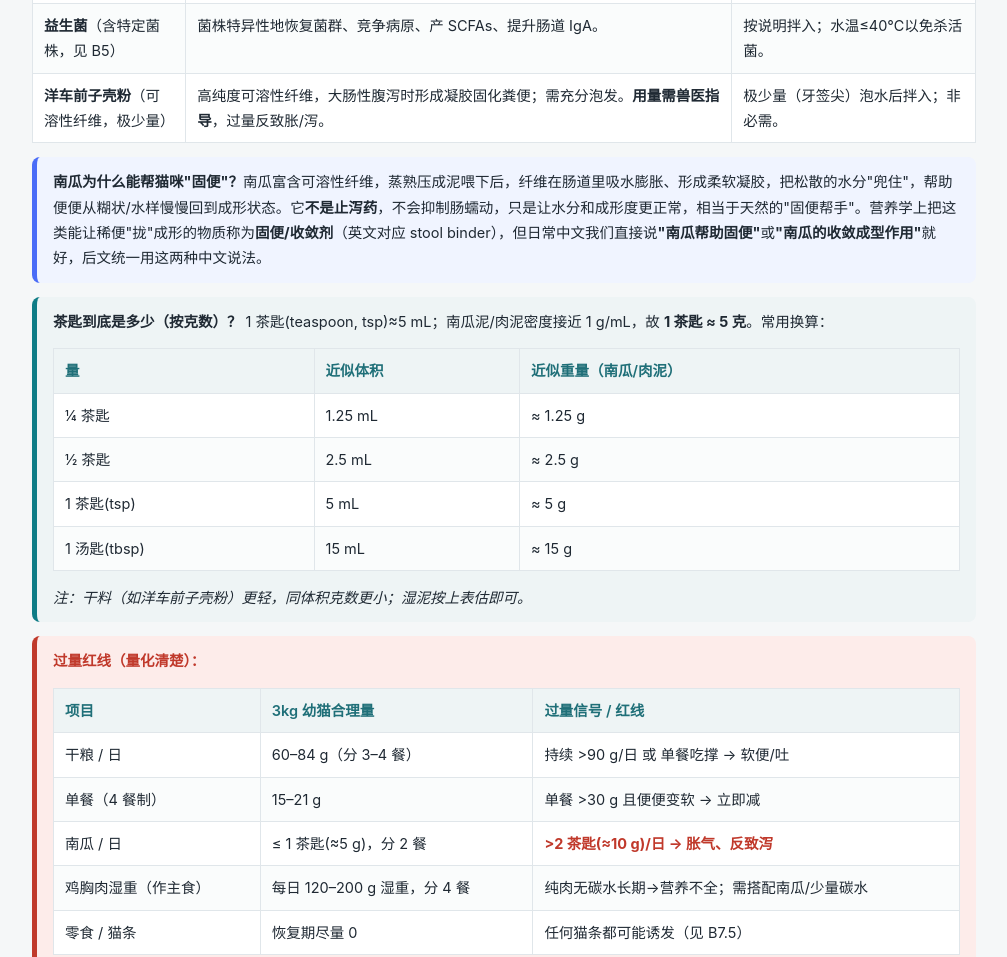
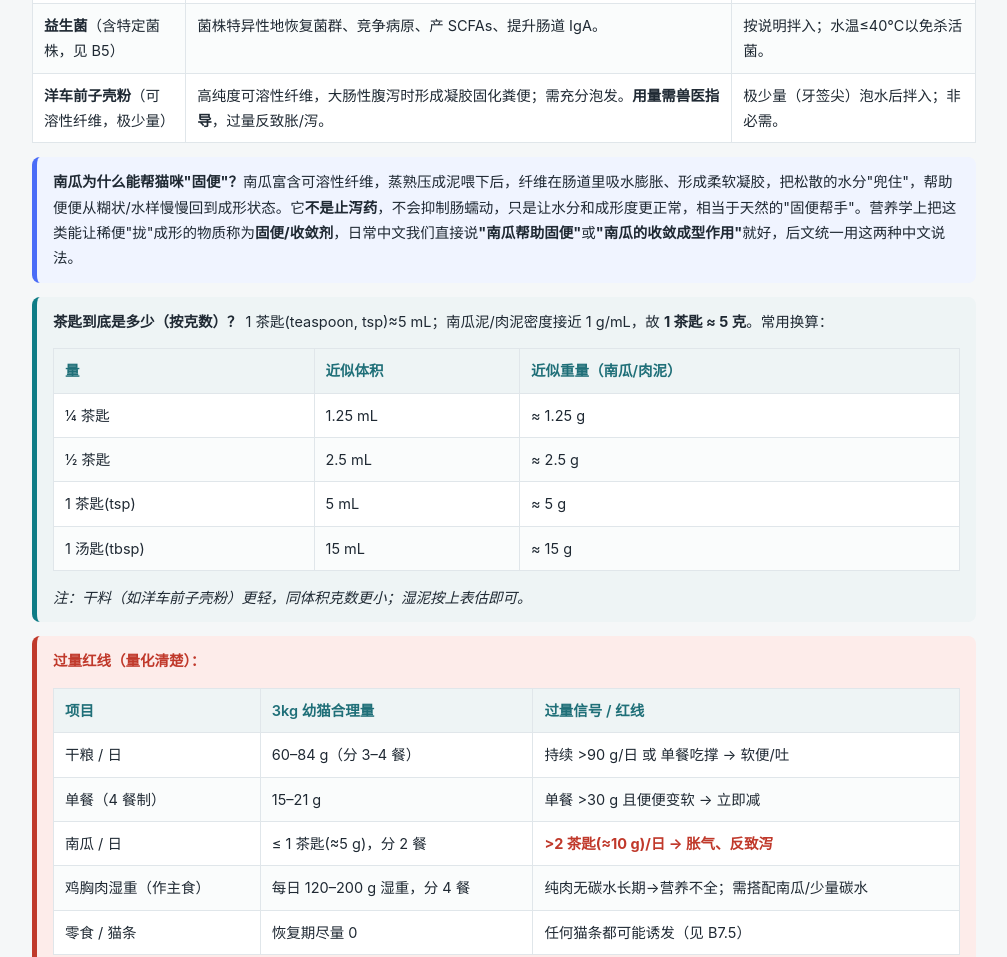
Before and after one commit to jiangabcyu4/cat-diarrhea-guide, a plain HTML site: page index.html in a window 1280 px wide. Shown: the part 6495-7452 px from the top of the page, without its empty margins (136-1143 px from the left). Drawn offline with Linux system fonts and the light colour scheme.

Commit message:
fix: 彻底去除南瓜解释框英文 binder 残留，纯中文

```diff
--- a/index.html
+++ b/index.html
@@ -402,7 +402,7 @@
   </tbody>
 </table>
 
-<div class="info"><b>南瓜为什么能帮猫咪"固便"？</b>南瓜富含可溶性纤维，蒸熟压成泥喂下后，纤维在肠道里吸水膨胀、形成柔软凝胶，把松散的水分"兜住"，帮助便便从糊状/水样慢慢回到成形状态。它<b>不是止泻药</b>，不会抑制肠蠕动，只是让水分和成形度更正常，相当于天然的"固便帮手"。营养学上把这类能让稀便"拢"成形的物质称为<b>固便/收敛剂</b>（英文对应 stool binder），但日常中文我们直接说<b>"南瓜帮助固便"</b>或<b>"南瓜的收敛成型作用"</b>就好，后文统一用这两种中文说法。</div>
+<div class="info"><b>南瓜为什么能帮猫咪"固便"？</b>南瓜富含可溶性纤维，蒸熟压成泥喂下后，纤维在肠道里吸水膨胀、形成柔软凝胶，把松散的水分"兜住"，帮助便便从糊状/水样慢慢回到成形状态。它<b>不是止泻药</b>，不会抑制肠蠕动，只是让水分和成形度更正常，相当于天然的"固便帮手"。营养学上把这类能让稀便"拢"成形的物质称为<b>固便/收敛剂</b>，日常中文我们直接说<b>"南瓜帮助固便"</b>或<b>"南瓜的收敛成型作用"</b>就好，后文统一用这两种中文说法。</div>
 
 <div class="note"><b>茶匙到底是多少（按克数）？</b> 1 茶匙(teaspoon, tsp)≈5 mL；南瓜泥/肉泥密度接近 1 g/mL，故 <b>1 茶匙 ≈ 5 克</b>。常用换算：
 <table>
```
Also changed, not shown: 猫咪腹泻深度科普与解决大全_20261015_v3.html (+1 -1 lines).
